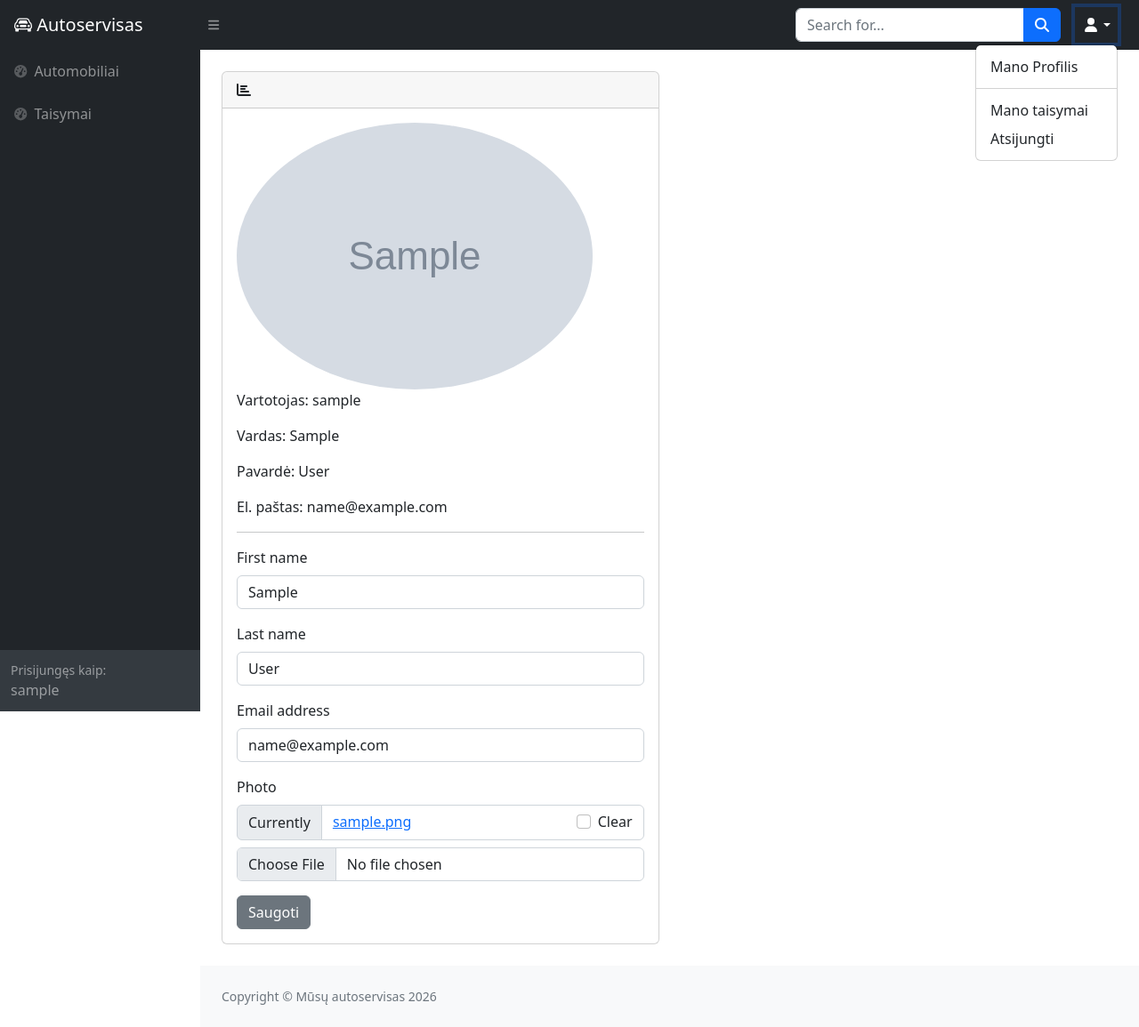
After one commit to DonatasNoreika/autoservice_20260727, a Django app: page /profile/ in a window 1280 px wide, after a click that opens the changed part. The commit adds this page. Shown: the whole page at 89% size. Run offline with Django 5.2, Linux system fonts and the light colour scheme; a user stored in the database is signed in; tables that the repository leaves empty hold one stand-in row (values such as "Sample post"); grey boxes marked "Sample" are stand-in pictures; some libraries are stand-ins or nearby versions.

Commit message:
10: +Sukurti naują profilio puslapį, kuriame galima redaguoti vartotojo informaciją (el. paštą, vardą, pavardę), pakeisti nuotrauką.

```diff
--- a/mysite/autoservice/forms.py
+++ b/mysite/autoservice/forms.py
@@ -1,7 +1,18 @@
-from .models import OrderComment
+from django.contrib.auth.models import User
+from .models import OrderComment, Profile
 from django import forms
 
 class OrderCommentForm(forms.ModelForm):
     class Meta:
         model = OrderComment
         fields = ['content']
+
+class UserChangeForm(forms.ModelForm):
+    class Meta:
+        model = User
+        fields = ['first_name', 'last_name', 'email']
+
+class ProfileChangeForm(forms.ModelForm):
+    class Meta:
+        model = Profile
+        fields = ['photo']
--- a/mysite/autoservice/templates/base.html
+++ b/mysite/autoservice/templates/base.html
@@ -41,7 +41,7 @@
             <a class="nav-link dropdown-toggle" id="navbarDropdown" href="#" role="button" data-bs-toggle="dropdown"
                aria-expanded="false"><i class="fas fa-user fa-fw"></i></a>
             <ul class="dropdown-menu dropdown-menu-end" aria-labelledby="navbarDropdown">
-                <li><a class="dropdown-item" href="#!">Profile</a></li>
+                <li><a class="dropdown-item" href="{% url 'profile' %}">Mano Profilis</a></li>
                 <li>
                     <hr class="dropdown-divider"/>
                 </li>
--- /dev/null
+++ b/mysite/autoservice/templates/profile.html
@@ -0,0 +1,22 @@
+{% extends "base.html" %}
+
+{% block title %}Profilis{% endblock %}
+
+{% block content %}
+{% if user.profile.photo %}
+<img src="{{ user.profile.photo.url }}" class="rounded-circle">
+{% endif %}
+<p>Vartotojas: {{ user.username }}</p>
+<p>Vardas: {{ user.first_name }}</p>
+<p>Pavardė: {{ user.last_name }}</p>
+<p>El. paštas: {{ user.email }}</p>
+
+<hr>
+<form method="post" enctype="multipart/form-data">
+    {% csrf_token %}
+    {% load crispy_forms_tags %}
+    {{ u_form | crispy }}
+    {{ p_form | crispy }}
+    <button class="btn btn-secondary" type="submit">Saugoti</button>
+</form>
+{% endblock %}
--- a/mysite/autoservice/urls.py
+++ b/mysite/autoservice/urls.py
@@ -10,4 +10,5 @@ urlpatterns = [
     path("search/", views.search, name="search"),
     path('userorders/', views.UserOrderListView.as_view(), name="user_orders"),
     path('signup/', views.SignUpView.as_view(), name='signup'),
+    path("profile/", views.profile, name="profile"),
 ]
--- a/mysite/autoservice/views.py
+++ b/mysite/autoservice/views.py
@@ -1,5 +1,5 @@
 from django.contrib.auth.mixins import LoginRequiredMixin
-from django.shortcuts import render, reverse
+from django.shortcuts import render, reverse, redirect
 from django.views.generic.edit import FormMixin
 from .models import Service, Order, Car
 from django.views import generic
@@ -7,9 +7,26 @@ from django.core.paginator import Paginator
 from django.db.models import Q
 from django.contrib.auth.forms import UserCreationForm
 from django.urls import reverse_lazy
-from .forms import OrderCommentForm
+from .forms import OrderCommentForm, UserChangeForm, ProfileChangeForm
+from django.contrib.auth.decorators import login_required
 
 # Create your views here.
+
+@login_required
+def profile(request):
+    u_form = UserChangeForm(request.POST or None, instance=request.user)
+    p_form = ProfileChangeForm(request.POST or None, request.FILES, instance=request.user.profile)
+    if u_form.is_valid() and p_form.is_valid():
+        u_form.save()
+        p_form.save()
+        return redirect("profile")
+
+    context = {
+        'u_form': u_form,
+        'p_form': p_form,
+    }
+    return render(request, template_name="profile.html", context=context)
+
 
 def index(request):
     num_visits = request.session.get('num_visits', 1)
```
